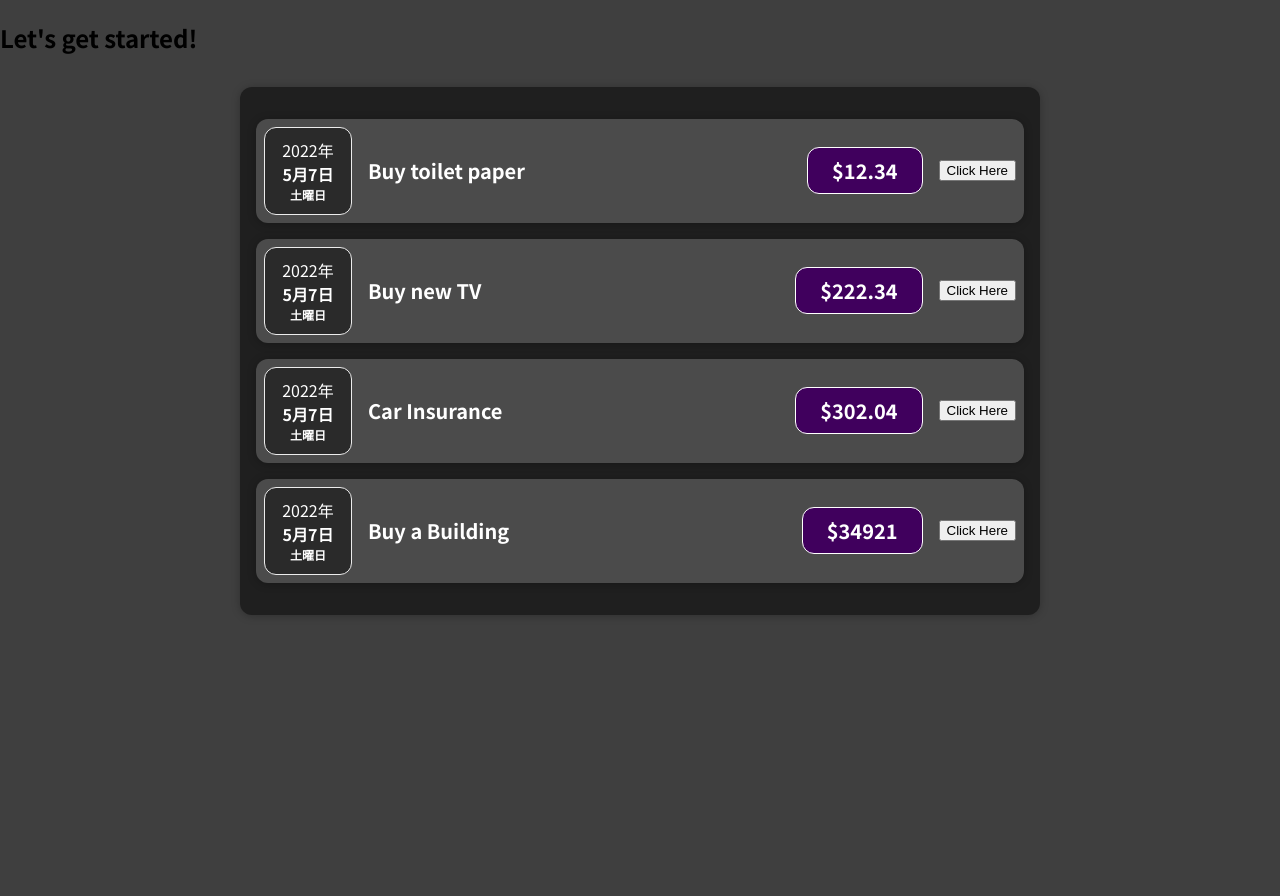
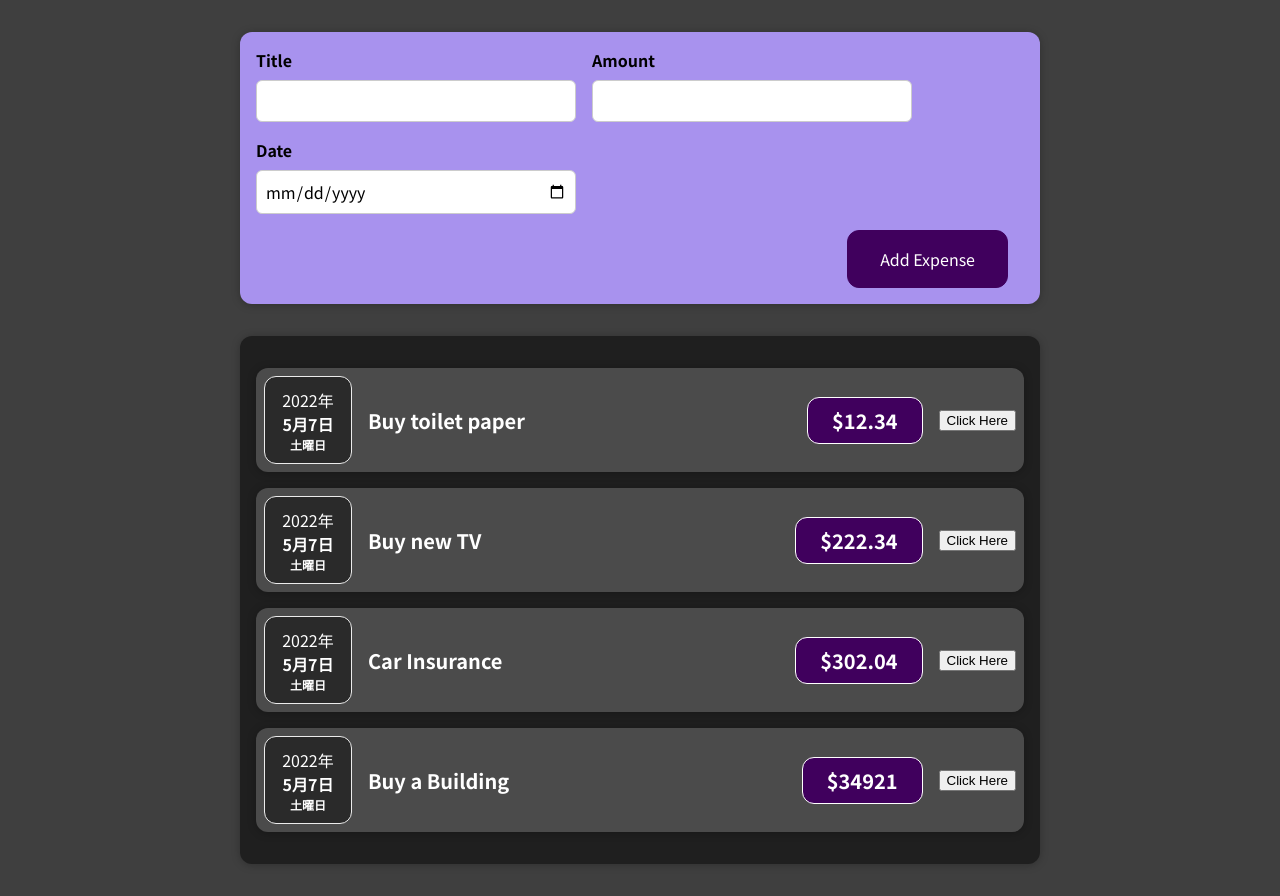
Before and after one commit to jumpeiOs/React_training, a React (Create React App) app: page / in a window 1280 px wide. Before the commit the page ends 800 px from the top, so only its background shows below. Built offline with nearby package versions, Linux system fonts and the light colour scheme.

Commit message:
Add input form

```diff
--- a/src/App.js
+++ b/src/App.js
@@ -1,7 +1,8 @@
 import Expenses from "./component/Expenses/Expenses";
+import NewExpense from "./component/NewExpense/NewExpense";
 
 function App() {
-  const expense = [
+  const items = [
     { id: 0, date: new Date(), title: "Buy toilet paper", amount: 12.34 },
     { id: 1, date: new Date(), title: "Buy new TV", amount: 222.34 },
     { id: 2, date: new Date(), title: "Car Insurance", amount: 302.04 },
@@ -10,8 +11,8 @@
 
   return (
     <div>
-      <h2>Let's get started!</h2>
-      <Expenses items={expense} />
+      <NewExpense />
+      <Expenses items={items} />
     </div>
   );
 }
--- /dev/null
+++ b/src/component/NewExpense/ExpenseForm.css
@@ -0,0 +1,26 @@
+.new-expense__controls {
+  display: flex;
+  flex-wrap: wrap;
+  gap: 1rem;
+  margin-bottom: 1rem;
+  text-align: left;
+}
+
+.new-expense__control label {
+  font-weight: bold;
+  margin-bottom: 0.5rem;
+  display: block;
+}
+
+.new-expense__control input {
+  font: inherit;
+  padding: 0.5rem;
+  border-radius: 6px;
+  border: 1px solid #ccc;
+  width: 20rem;
+  max-width: 100%;
+}
+
+.new-expense__actions {
+  text-align: right;
+}
--- /dev/null
+++ b/src/component/NewExpense/ExpenseForm.js
@@ -0,0 +1,26 @@
+import "./ExpenseForm.css";
+
+const ExpenseForm = () => {
+  return (
+    <form>
+      <div className="new-expense__controls">
+        <div className="new-expense__control">
+          <label>Title</label>
+          <input type="text" />
+        </div>
+        <div className="new-expense__control">
+          <label>Amount</label>
+          <input type="number" min="10" step="10" />
+        </div>
+        <div className="new-expense__control">
+          <label>Date</label>
+          <input type="date" min="2021-01-01" max="2023-12-31" />
+        </div>
+      </div>
+      <div className="new-expense__actions">
+        <button type="submit">Add Expense</button>
+      </div>
+    </form>
+  );
+};
+export default ExpenseForm;
--- /dev/null
+++ b/src/component/NewExpense/NewExpense.css
@@ -0,0 +1,38 @@
+.new-expense {
+  background-color: #a892ee;
+  padding: 1rem;
+  margin: 2rem auto;
+  width: 50rem;
+  max-width: 95%;
+  border-radius: 12px;
+  text-align: center;
+  box-shadow: 0 1px 8px rgba(0, 0, 0, 0.25);
+}
+
+.new-expense button {
+  font: inherit;
+  cursor: pointer;
+  padding: 1rem 2rem;
+  border: 1px solid #40005d;
+  background-color: #40005d;
+  color: white;
+  border-radius: 12px;
+  margin-right: 1rem;
+}
+
+.new-expense button:hover,
+.new-expense button:active {
+  background-color: #510674;
+  border-color: #510674;
+}
+
+.new-expense button.alternative {
+  color: #220131;
+  border-color: transparent;
+  background-color: transparent;
+}
+
+.new-expense button.alternative:hover,
+.new-expense button.alternative:active {
+  background-color: #ddb3f8;
+}
--- /dev/null
+++ b/src/component/NewExpense/NewExpense.js
@@ -0,0 +1,12 @@
+import ExpenseForm from "./ExpenseForm";
+import "./NewExpense.css";
+
+const NewExpense = () => {
+  return (
+    <div className="new-expense">
+      <ExpenseForm />
+    </div>
+  );
+};
+
+export default NewExpense;
```
Also changed, not shown: 1 other file (tests, documents, lock files or other folders).
